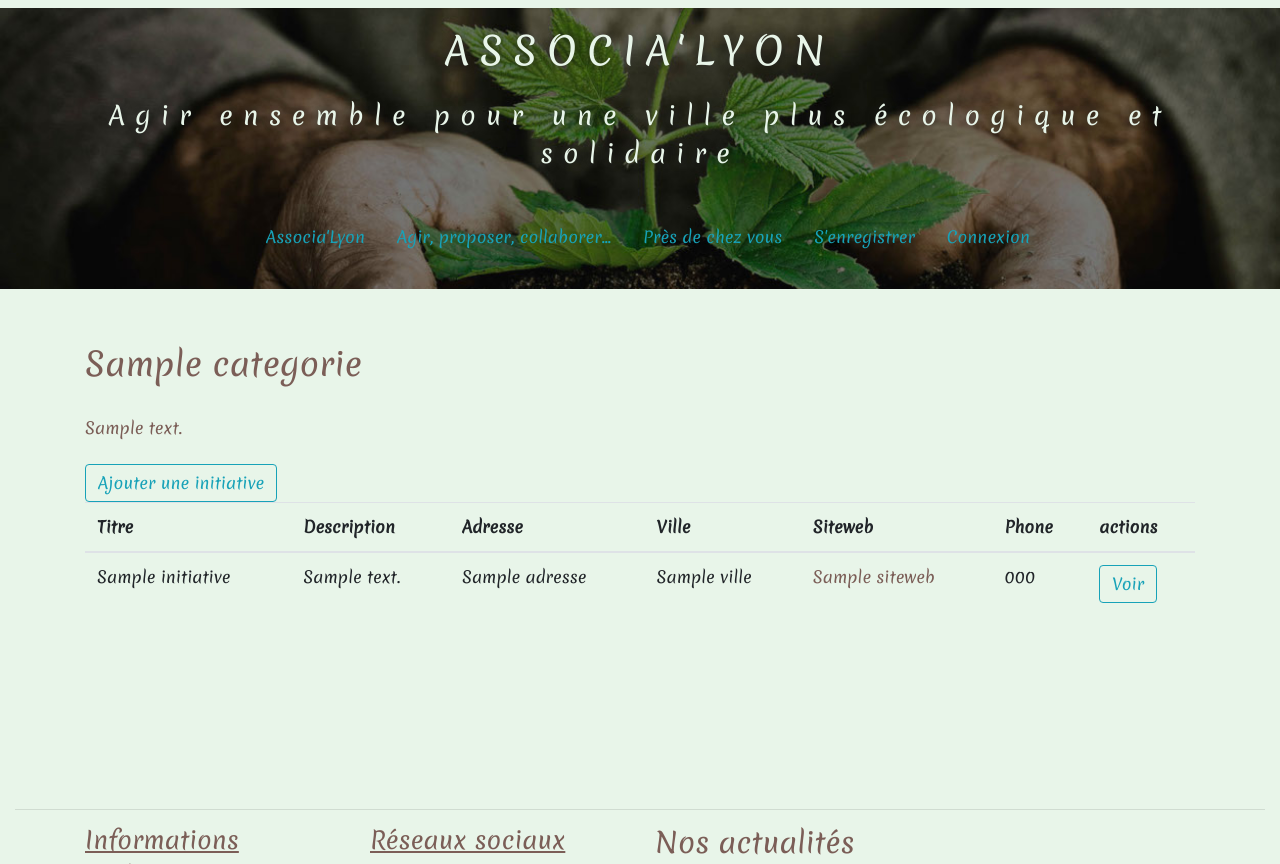
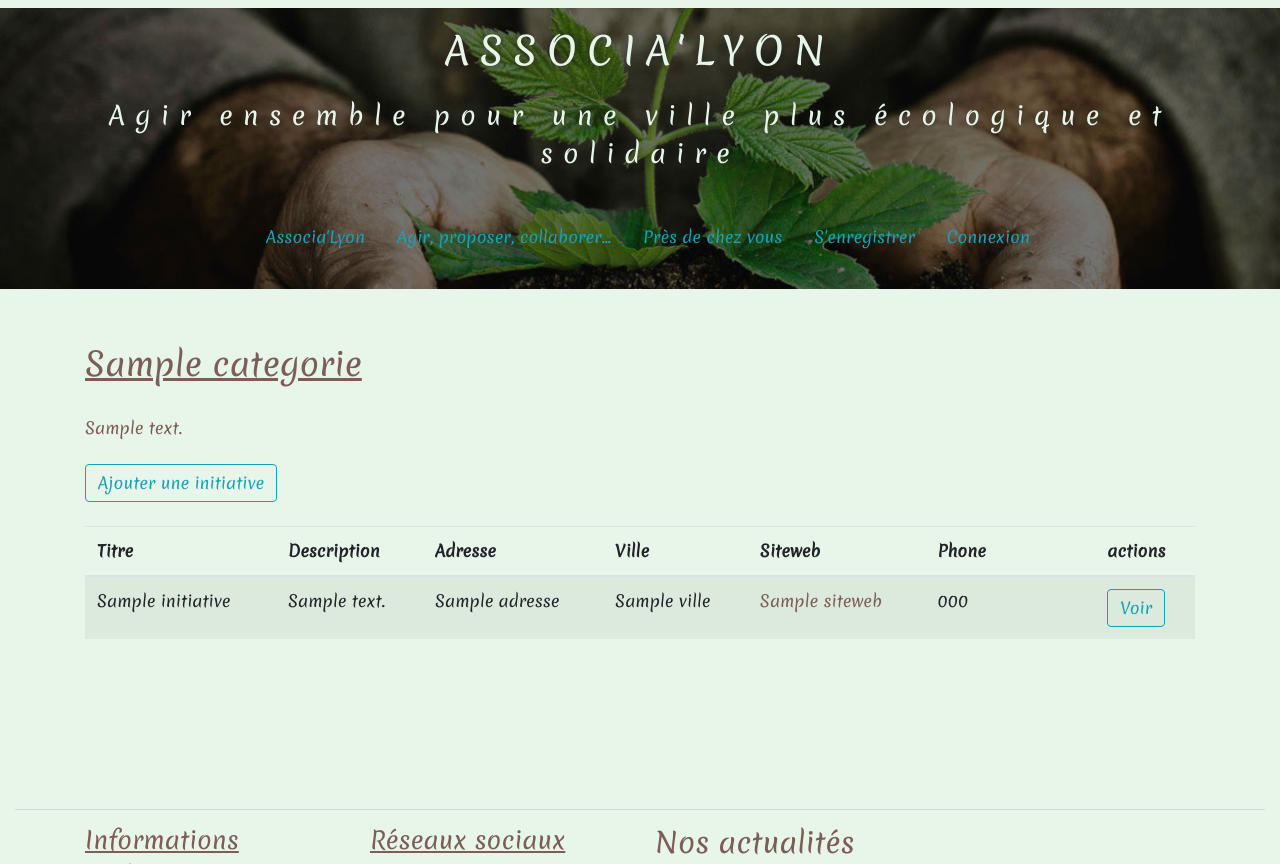
Before and after one commit to rikval/Associa-Lyon, a Symfony app: template templates/categorie/show.html.twig in a window 1280 px wide. Shown: the top 864 px of the page. Run offline with Twig, Linux system fonts and the light colour scheme; the template is opened without the code that fills it: most values are stand-ins (such as "Sample title", 1, 10 or a date in 2020); some libraries are stand-ins or nearby versions.

Commit message:
croptext and table fixes

```diff
--- a/templates/categorie/show.html.twig
+++ b/templates/categorie/show.html.twig
@@ -6,10 +6,10 @@
 <div class="container">
     <div class="row">
         <div class="col-12">
-                <h2>{{ categorie.titre }}</h2><br>
+                <h2><u>{{ categorie.titre }}</u></h2><br>
                 <p class="mb-4">{{ categorie.description }}</p>
                 <a class="btn btn-outline-info" href="{{ path('initiative_new') }}">Ajouter une initiative</a>
-            <table class="table">
+            <table class="table table-striped mt-4">
                 <thead>
                     <tr>
                         <th>Titre</th>
@@ -17,7 +17,7 @@
                         <th>Adresse</th>
                         <th>Ville</th>
                         <th>Siteweb</th>
-                        <th>Phone</th>
+                        <th style="min-width: 140px;">Phone</th>
                         <th>actions</th>
                     </tr>
                 </thead>
@@ -25,14 +25,16 @@
                     {% for initiative in categorie.initiative %}
                     <tr>
                         <td>{{ initiative.titre }}</td>
-                        <td>{{ initiative.description }}</td>
+                        <td>{{ initiative.description|length > 220 ? initiative.description|slice(0,
+                                220) ~ '...' : initiative.description }}</td>
                         <td>{{ initiative.adresse }}</td>
                         <td>{{ initiative.ville }}</td>
-                        <td><a href="{{ initiative.siteweb }}" target="_blank">{{ initiative.siteweb }}</a></td>
-                        <td>{{ initiative.phone }}</td>
+                        <td><a href="{{ initiative.siteweb }}" target="_blank">{{ initiative.siteweb|length > 24 ? initiative.siteweb|slice(0,
+                                24) ~ '...' : initiative.siteweb }}</a></td>
+                        <td>{{ initiative.phone|length > 14 ? initiative.phone|slice(0,
+                                14) ~ '...' : initiative.phone }}</td>
                         <td>
                             <a class="btn btn-outline-info" href="{{ path('initiative_show', {'id': initiative.id}) }}">Voir</a>
-
                         </td>
                     </tr>
                     {% else %}
```
